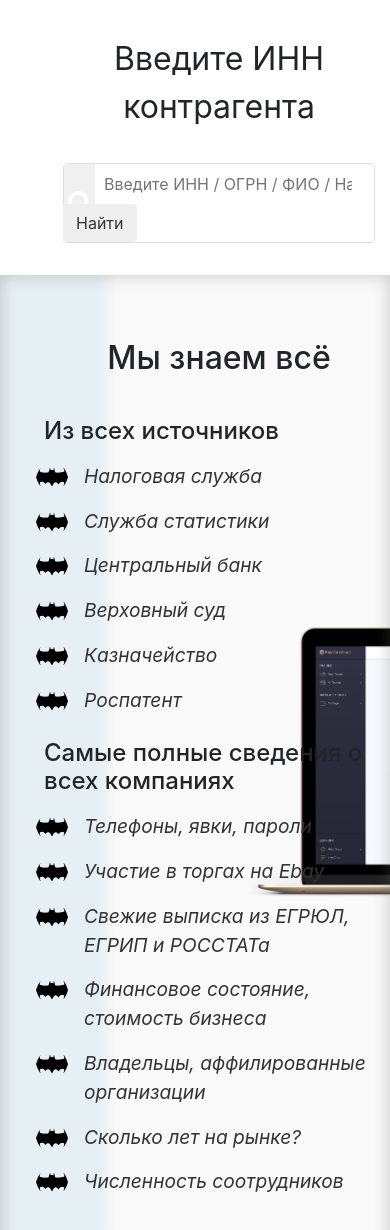
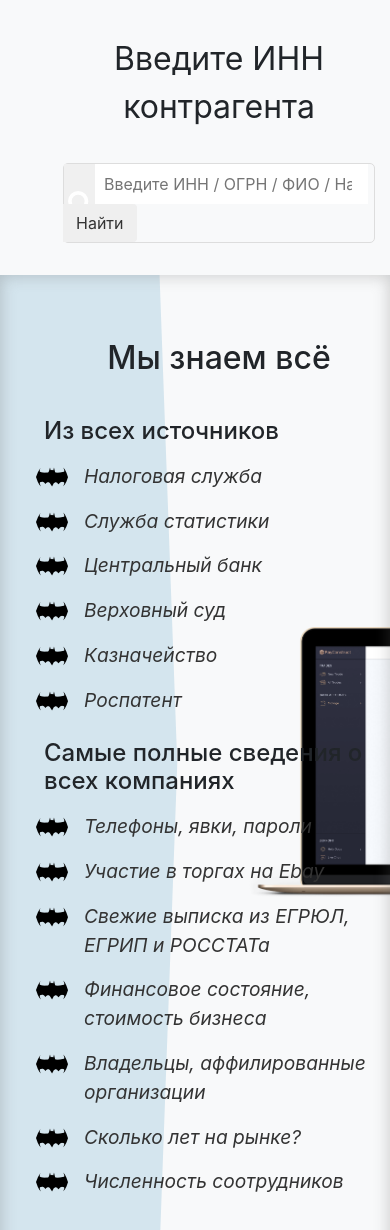
Before and after one commit to Adriatika/adriatika.github.io, a plain HTML site: page index.html in a window 390 px wide. Shown: the part 2796-4026 px from the top of the page. Drawn offline with nearby package versions, Linux system fonts and the light colour scheme.

Commit message:
Change background properties. Have svg-bg.

```diff
--- a/css/style.css
+++ b/css/style.css
@@ -1,5 +1,8 @@
 *{
 	transition: 0.2s;
+}
+body{
+	background-color: rgba(248,249,250,1);
 }
 a:active, a:focus { outline: none; }
 .px1{
@@ -67,7 +70,9 @@ a:active, a:focus { outline: none; }
 	 	color:rgba(255,255,255,0.7);
  		text-decoration: none;
 	 }
-
+	 .test{
+	 	background:url(../img/back1.svg) no-repeat 50% 50%;
+	 }
 		.test__item{
 			min-width: 200px;
 			max-width: 300px;
@@ -109,11 +114,18 @@ a:active, a:focus { outline: none; }
 	}
 	.know-wrapper{
 		box-shadow: inset 0 0 15px 1px rgba(100,100,100,0.3);
+		background-image:url('../img/mac3.png'), url('../img/backky.svg');
+		background-position: bottom 50% right -350px, 0 0;
+		background-size: 500px,50% 100%;
+		background-repeat: no-repeat, no-repeat;
+	}
+/*.know-wrapper{
+	box-shadow: inset 0 0 15px 1px rgba(100,100,100,0.3);
 	background-image:url('../img/mac3.png'), url('../img/triangle.png'),linear-gradient(to right, transparent 30%, rgba(249,249,249,1) 50%);
 	background-position:  bottom 50% right -350px,bottom 50% left -400px,50% 50%;
 	background-size: 500px,cover,cover;
 	background-repeat: no-repeat,no-repeat, no-repeat;
-}
+}*/
 .d-flex{
 	flex-wrap: wrap;
 	justify-content:center;
@@ -142,10 +154,10 @@ a:active, a:focus { outline: none; }
 		font-size: 0.9em;
 	}
 @media (max-width:1000px){
-		.know-wrapper{
+	/*	.know-wrapper{
 			background-image:url('../img/mac3.png'), linear-gradient(to right, rgba(212,229,238,0.5) 25%, rgba(249,249,249,1) 30%);
 			background-position:  bottom 50% right -350px, 50% 50%;
 			background-size: 500px,cover;
 			background-repeat: no-repeat, no-repeat;
+		}*/
 }
-}
```
Lines whose indentation alone changed are shown as unchanged.
